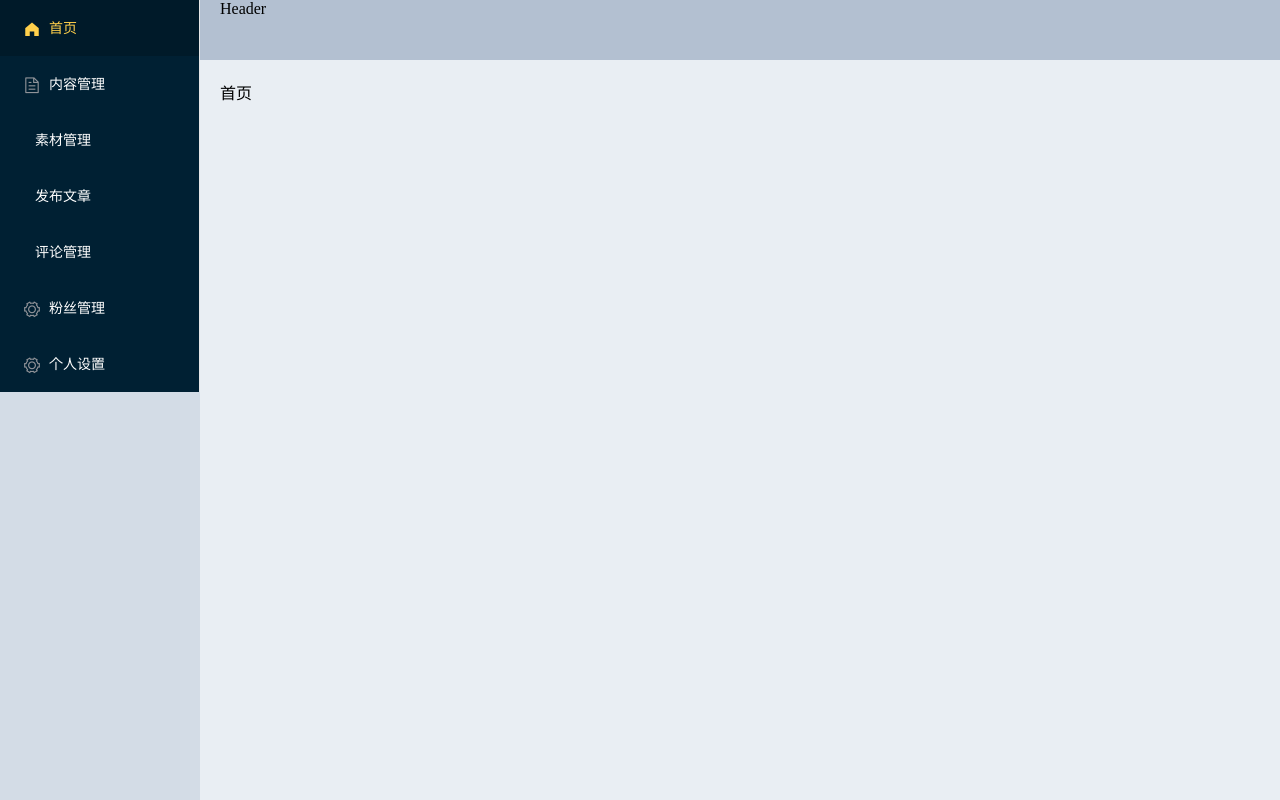
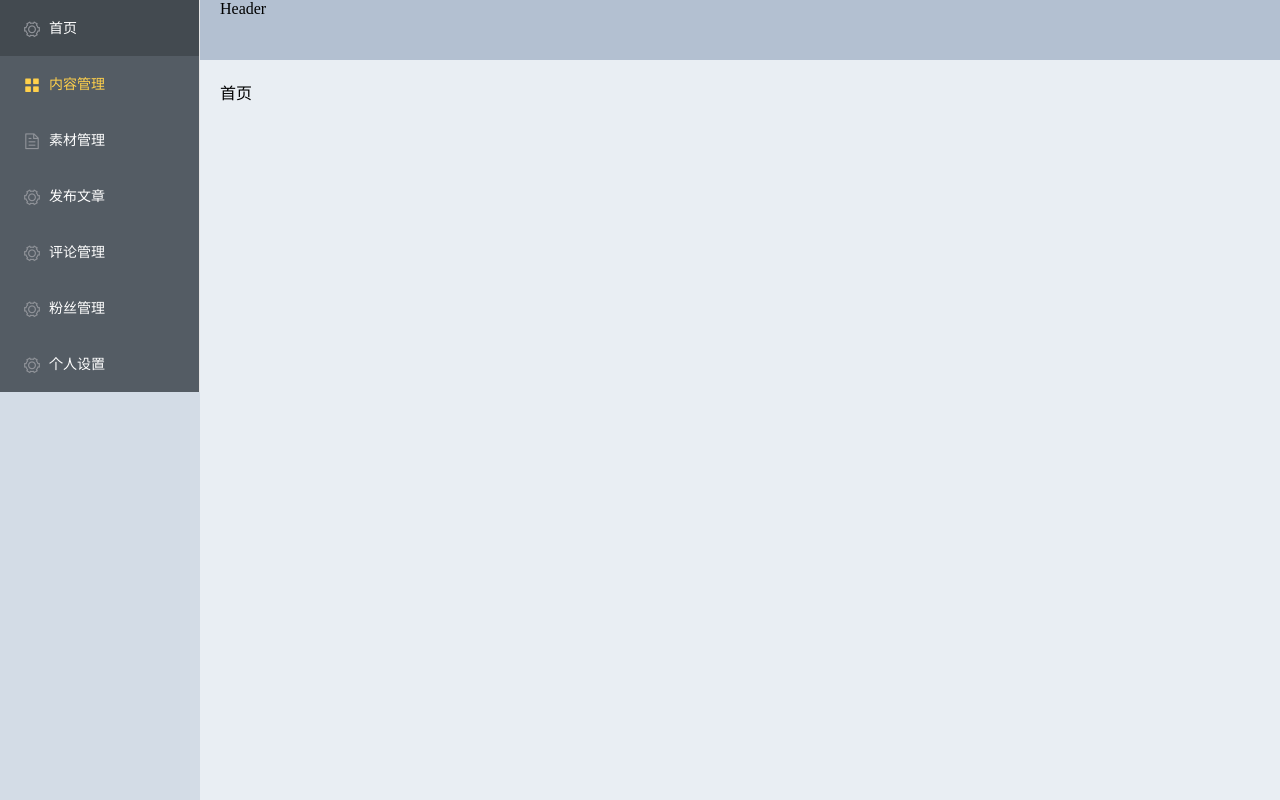
Before and after one commit to guoxiaolihd/my_toutiao_project_admin, a Vue app: page / in a window 1280 px wide. Built offline with nearby package versions, Linux system fonts and the light colour scheme.

Commit message:
add layout aside setting 02

```diff
--- a/src/views/layout/components/aside.vue
+++ b/src/views/layout/components/aside.vue
@@ -3,38 +3,39 @@
     el-menu-item 的 index 不能重复，确保唯一即可
    -->
   <el-menu
-    class="nav-menu"
-    default-active="/"
-    background-color="#002033"
+    default-active="2"
+    class="el-menu-vertical-demo"
+    @open="handleOpen"
+    @close="handleClose"
+    background-color="#545c64"
     text-color="#fff"
     active-text-color="#ffd04b"
-    router
   >
-    <el-menu-item index="/">
-      <i class="el-icon-s-home"></i>
+    <el-menu-item index="1">
+      <i class="el-icon-setting"></i>
       <span slot="title">首页</span>
     </el-menu-item>
-    <el-menu-item index="/article">
-      <i class="el-icon-document"></i>
+    <el-menu-item index="2">
+      <i class="el-icon-menu"></i>
       <span slot="title">内容管理</span>
     </el-menu-item>
-    <el-menu-item index="/image">
-      <i class="iconfont iconimage"></i>
+    <el-menu-item index="3">
+      <i class="el-icon-document"></i>
       <span slot="title">素材管理</span>
     </el-menu-item>
-    <el-menu-item index="/publish">
-      <i class="iconfont iconpublish"></i>
+    <el-menu-item index="4">
+      <i class="el-icon-setting"></i>
       <span slot="title">发布文章</span>
     </el-menu-item>
-    <el-menu-item index="/comment">
-      <i class="iconfont iconcomment"></i>
+    <el-menu-item index="5">
+      <i class="el-icon-setting"></i>
       <span slot="title">评论管理</span>
     </el-menu-item>
-    <el-menu-item index="/fans">
+    <el-menu-item index="6">
       <i class="el-icon-setting"></i>
       <span slot="title">粉丝管理</span>
     </el-menu-item>
-    <el-menu-item index="/settings">
+    <el-menu-item index="7">
       <i class="el-icon-setting"></i>
       <span slot="title">个人设置</span>
     </el-menu-item>
```
